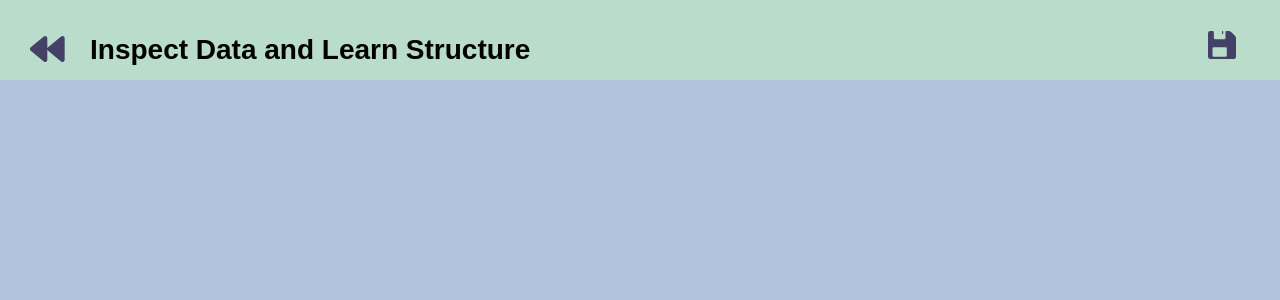
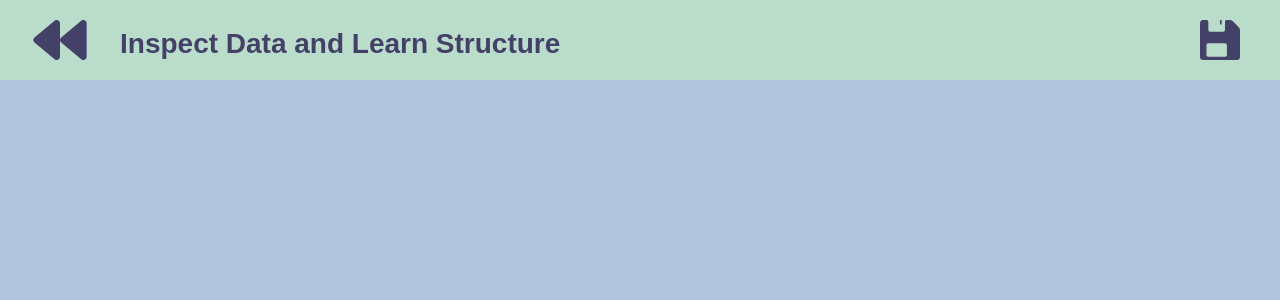
Before and after one commit to JulianeMu/BN_development_validation, a Flask app: template templates/inspect_data_learn_model.html in a window 1280 px wide. Shown: the top 300 px of the page. Run offline with Flask 2, Linux system fonts and the light colour scheme; the template is opened without the code that fills it, so the values that code supplies are empty.

Commit message:
header just working via css

```diff
--- a/app.py
+++ b/app.py
@@ -62,6 +62,7 @@ def set_initial_data():
     start_time_deviations = time.time()
 
     gv.dataset = pd.DataFrame.from_dict(request.get_json())
+    gv.dataset_categorical = pd.DataFrame()
 
     # discretize data
     for (columnName, columnData) in gv.dataset.iteritems():
@@ -90,7 +91,7 @@ def add_headers(response):
 def index():
     """ Displays the index page accessible at '/'
     """
-    return render_template("index.html")
+    return render_template("../templates/index.html")
 
 
 if __name__ == '__main__':
--- a/global_variables.py
+++ b/global_variables.py
@@ -2,3 +2,4 @@ import pandas as pd
 
 dataset = None
 dataset_categorical = pd.DataFrame()
+original_data_types = []
--- a/templates/general_ids.js
+++ b/templates/general_ids.js
@@ -11,7 +11,6 @@ const id_heading = "heading";
 const id_header_text = "header_text";
 const id_content = "content";
 const id_main_content = "main_content";
-const id_footer = "footer";
 
 const id_class_button = "button";
 
--- a/templates/inspect_data_learn_model.html
+++ b/templates/inspect_data_learn_model.html
@@ -37,11 +37,15 @@
 
 <body>
     <div class="whole_view" id="whole_view">
+
         <div class="heading" id="heading">
-            <div class="content">
+            <div class="back_button" id="id_header_back_button"></div>
+            <div class="heading_text">
                 <p class="h1" id="header_text"></p>
             </div>
+            <div class="save_button"></div>
         </div>
+
         <div class="main_content" id="main_content">
             <div class="content">
             </div>
--- a/templates/style.css
+++ b/templates/style.css
@@ -17,6 +17,7 @@
     --heading_height:80px;
     --footer_height:20px;
     --highlight_color: #d96ce4;
+    --header_images_width: 120px;
 }
 
 body{
@@ -43,15 +44,41 @@ body{
     height: var(--heading_height);
 }
 
+
+.back_button {
+    float: left;
+    width: var(--header_images_width);
+    height: 100%;
+    background-image: url(../templates/resources/back.svg), none;
+    background-size: 50% 50%;
+    background-repeat: no-repeat;
+    background-position: center ;
+}
+
+.save_button {
+    float: left;
+    width: var(--header_images_width);
+    height: 100%;
+    background-image: url(../templates/resources/save.svg), none;
+    background-size: 50% 50%;
+    background-repeat: no-repeat;
+    background-position: center ;
+}
+
+.heading_text {
+    float: left;
+    width: calc(100% - 2*var(--header_images_width));
+    height: 100%;
+    vertical-align: text-bottom;
+}
+
 .main_content {
-    fill: yellow;
     position: relative;
     width: calc(100%);
     height: calc(100% - var(--heading_height) - var(--footer_height)); /* 55vh for pictures */
 }
 
 .footer {
-    fill: green;
     position: relative;
     width: calc(100%);
     height: var(--footer_height); /* 55vh for pictures */
@@ -69,9 +96,7 @@ body{
 .h1 {
     font-size: 28px;
     font-weight: 600;
-    width: calc(100% - 300px);
-    margin: 0 0 0 60px;
-    padding: 0 0 0 0;
+    color: var(--main-font-color);
 }
 
 .h2 {
@@ -80,6 +105,7 @@ body{
     width: calc(100%);
     margin: 30px 0;
     padding: 0 0 0 0;
+    color: var(--main-font-color);
 }
 
 .triangle {
@@ -127,3 +153,9 @@ body{
 .bar:hover{
     fill: var(--highlight_color);
 }
+
+#id_data_inspection_div{
+    width: 100%;
+    max-height: 500px;
+    overflow-y:scroll;
+}
--- a/templates/view/initialize_header.js
+++ b/templates/view/initialize_header.js
@@ -14,37 +14,12 @@ const background_color = '#BADCCA';
 
 function initialize_header() {
 
-    for (let i = 0; i < header_buttons.length; i++) {
-        d3.xml(header_buttons[i].svg)
-            .then(data => {
+    d3.select('#' + id_header_text).text(get_language__label_by_id(lang_id_inspect_data_learn_structure));
+    d3.select('#' + id_heading).style('background-color', background_color);
 
-                data.documentElement.id = header_buttons[i].id;
+    d3.select('#' + id_header_save_button).on('click', header_save_button);
+    d3.select('#' + id_header_back_button).on('click', header_backwards_button);
 
-                d3.select('#' + id_heading).select('.' + id_content).node().append(data.documentElement)
-
-                let translate_y = -35;
-
-                if (header_buttons[i].lower) {
-                    d3.select('#' + id_heading).select('.' + id_content).select('#' + header_buttons[i].id).lower()
-                        .attr('width', 34.67 + 'px');
-                    translate_y = -1 * translate_y;
-                }
-
-                d3.select('#' + id_heading).select('.' + id_content).select('#' + header_buttons[i].id)
-                    .attr('height', 28 + 'px')
-                    .style('float', function () {
-                        if (!header_buttons[i].lower) {
-                            return 'right';
-                        }
-                    })
-                    .attr('transform', 'translate(' + 0 + ', ' + translate_y + ')')
-                    .on('click', header_buttons[i].function);
-            })
-    }
-
-    d3.select('#' + id_header_text).text(get_language__label_by_id(lang_id_inspect_data_learn_structure));
-
-    d3.select('#' + id_heading).style('background-color', background_color);
 }
 
 function header_backwards_button() {
--- a/templates/view/initialize_inspect_data_learn_model.js
+++ b/templates/view/initialize_inspect_data_learn_model.js
@@ -1,17 +1,23 @@
 function initialize_inspect_data_learn_model_view(data) {
-    let content_div = d3.select('#' + id_main_content).select('.' + id_content).append('div')
-        .attr('id', id_data_inspection_div)
-        .style('width', 100 + '%')
-        .style('height', 100 + 'vh');
 
-    content_div.append('p').attr('class', 'h2').text(get_language__label_by_id(lang_id_data_overview));
+    let content_div = d3.select('#' + id_main_content).select('.' + id_content);
+
+    initialize_data_inspection_view(content_div, data);
+    initialize_model_learning_view(content_div);
+}
+
+function initialize_data_inspection_view (content_div, data) {
+    let data_inspection_div = content_div.append('div')
+        .attr('id', id_data_inspection_div);
+
+    data_inspection_div.append('p').attr('class', 'h2').text(get_language__label_by_id(lang_id_data_overview));
 
 
     let columns = Object.keys(data[0]);
 
     columns.forEach(function (col) {
-        let div = content_div.append('div').attr('class', 'data_col_div').attr('id', id_beginning_columns_div + col);
-        div.append('p').text(col).attr('class', 'text_no_margin');
+        let div = data_inspection_div.append('div').attr('class', 'data_col_div').attr('id', id_beginning_columns_div + col);
+        div.append('p').text(col).attr('class', 'text_no_margin');//.style('background-color', 'red');
 
         let extracted_data = extractColumn(data, col);
 
@@ -24,3 +30,7 @@ function initialize_inspect_data_learn_model_view(data) {
         append_horizontal_bar_chart(id_beginning_columns_div + col, [...map.entries()], data.length);
     })
 }
+
+function initialize_model_learning_view(content_div) {
+
+}
```
